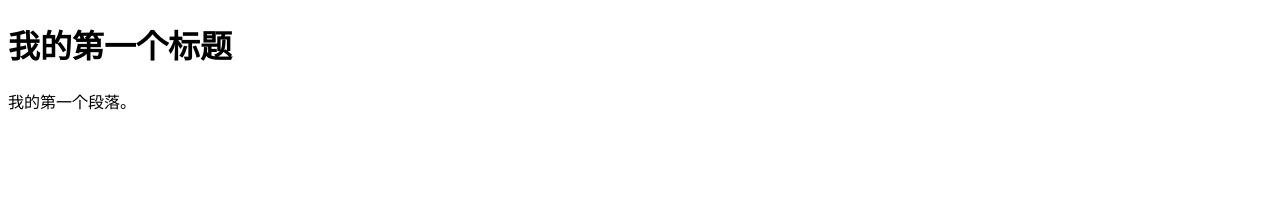
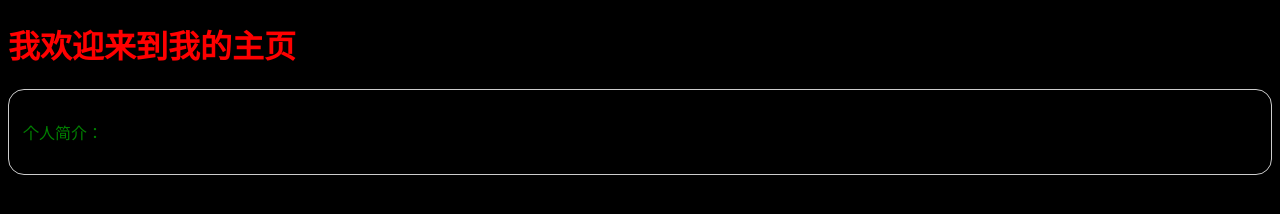
Before and after one commit to BaiRX123/BaiRX123.github.io, a plain HTML site: page index.html in a window 1280 px wide. Drawn offline with Linux system fonts and the light colour scheme.

Commit message:
Update index.html

```diff
--- a/index.html
+++ b/index.html
@@ -2,10 +2,28 @@
 <html>
 <head>
 <meta charset="utf-8">
-<title>我的主页</title>
+<title>BaiRX的主页</title>
+<style>
+body{
+background:black;
+}
+h1{
+color:red;
+}
+p{
+color:green;
+}
+.border1{
+border: 1px solid #ccc!important;
+padding:14px;
+border-radius: 16px!important;
+}
+</style>
 </head>
 <body>
-    <h1>我的第一个标题</h1>
-    <p>我的第一个段落。</p>
+    <h1>我欢迎来到我的主页</h1>
+    <div class="border1">
+    <p>个人简介：</p>
+    </div>
 </body>
 </html>
```
